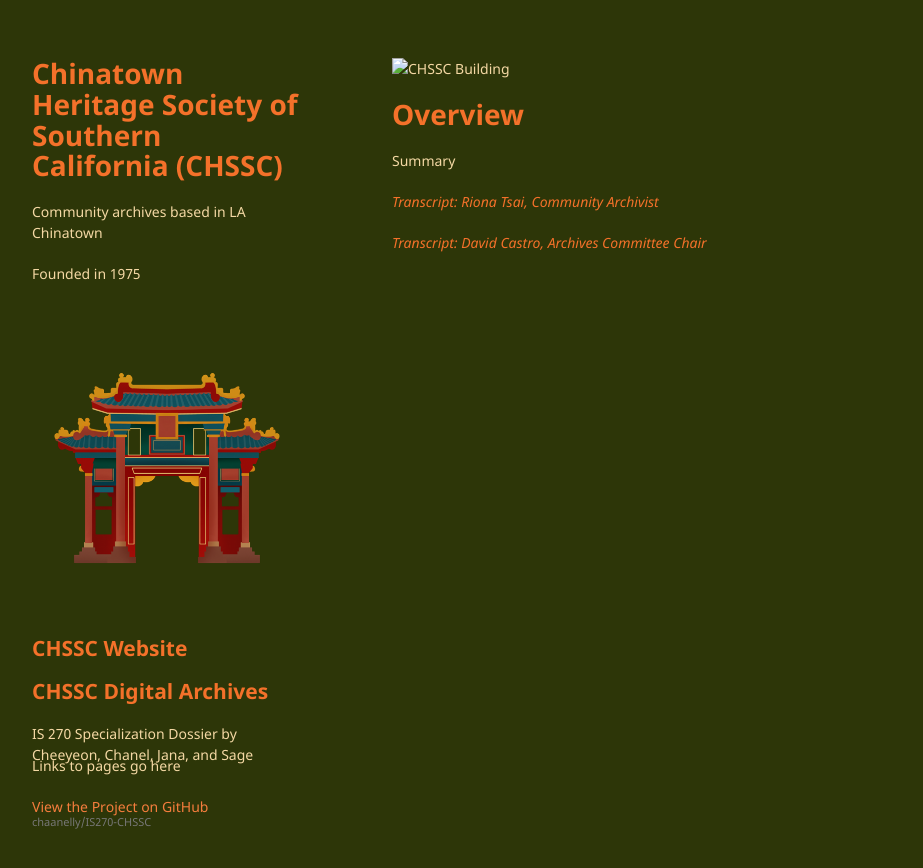
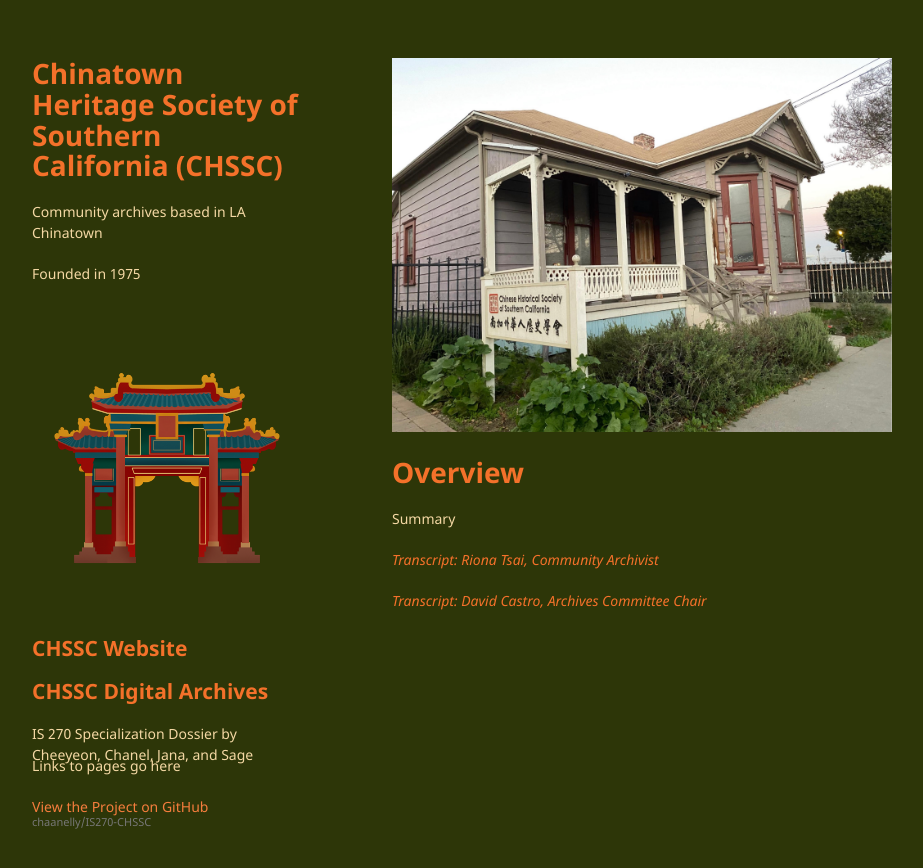
Before and after one commit to chaanelly/IS270-CHSSC, a Jekyll site: the page built from index.md, in a window 1280 px wide. Shown: the top 868 px of the page, without its empty margins (178-1101 px from the left). Built offline with Jekyll 4.4.1, drawn with Linux system fonts in a browser that asks for light colours; our own code applies the rules of GitHub Pages for plain Markdown files.

Commit message:
Update index.md

```diff
--- a/index.md
+++ b/index.md
@@ -1,4 +1,4 @@
-![CHSSC Building](./assets/img/chssc-building.png)
+![CHSSC Building](./assets/img/chssc-building.jpeg)
 
 # Overview
 
```
